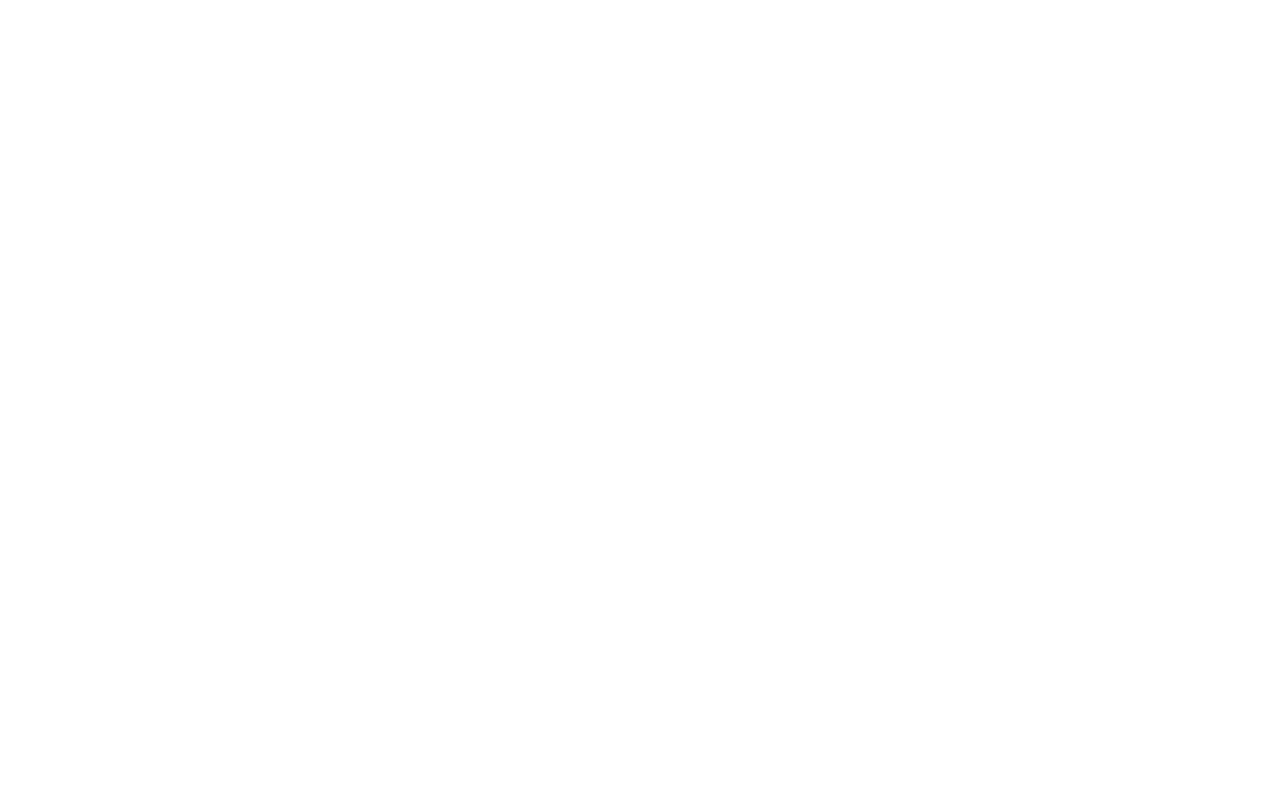
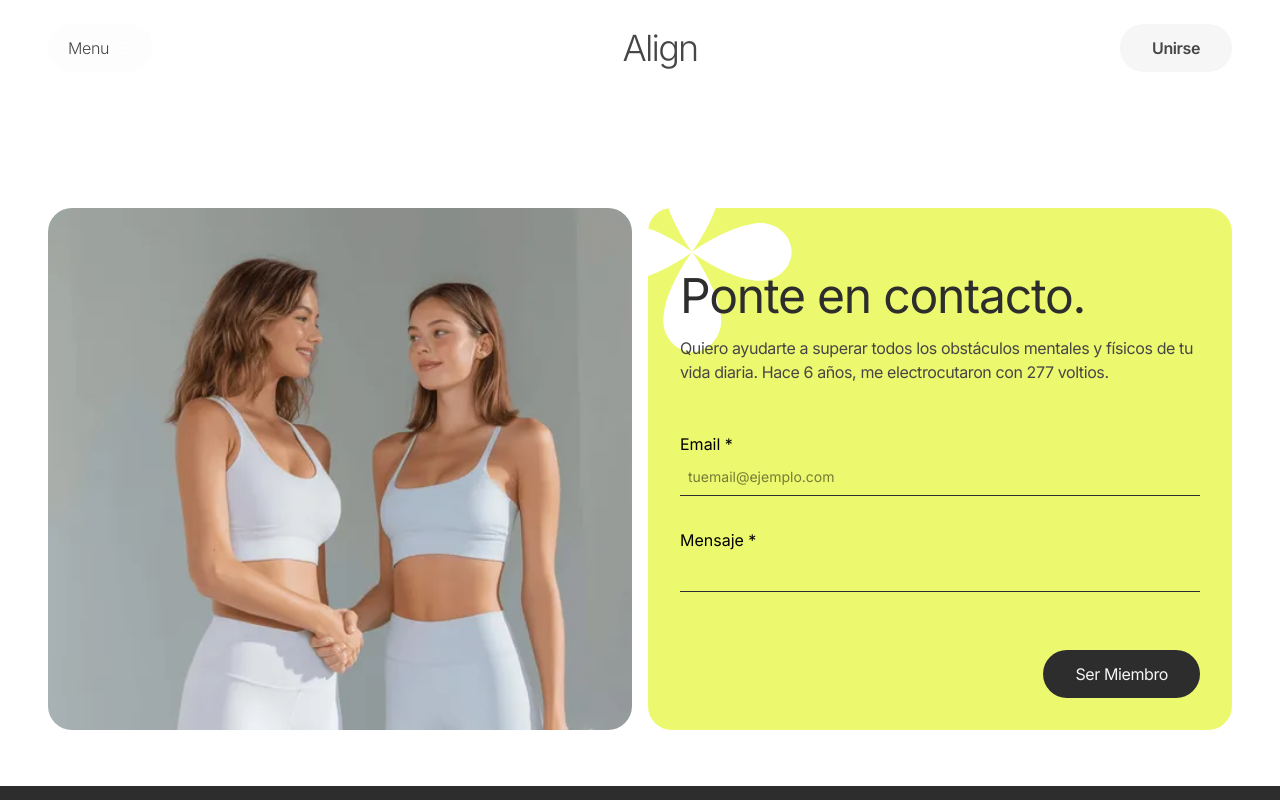
Before and after one commit to Diego-fdev/align, a React (Vite) app: page /contacto in a window 1280 px wide. Before the commit this address had no page. Shown: the top 800 px of the page. Built offline with nearby package versions, Linux system fonts and the light colour scheme.

Commit message:
añadida la pagina contacto

```diff
--- /dev/null
+++ b/src/pages/contacto/Contacto.jsx
@@ -0,0 +1,5 @@
+import SectionContacto from "../../components/common/SectionContacto";
+
+export default function Contacto() {
+  return <SectionContacto customStyles="pt-32 lg:pt-40 xl:pt-52" />;
+}
--- a/src/router/AppRouter.jsx
+++ b/src/router/AppRouter.jsx
@@ -2,6 +2,7 @@
 import Inicio from "../pages/Inicio/Inicio";
 import MainLayout from "../layouts/MainLayout";
 import Tutoras from "../pages/tutoras/Tutoras";
+import Contacto from "../pages/contacto/Contacto";
 
 export default function AppRouter() {
   return (
@@ -10,6 +11,7 @@
         <Route element={<MainLayout />}>
           <Route path="/" element={<Inicio />} />
           <Route path="/tutoras" element={<Tutoras />} />
+          <Route path="/contacto" element={<Contacto />} />
         </Route>
       </Routes>
     </BrowserRouter>
```
